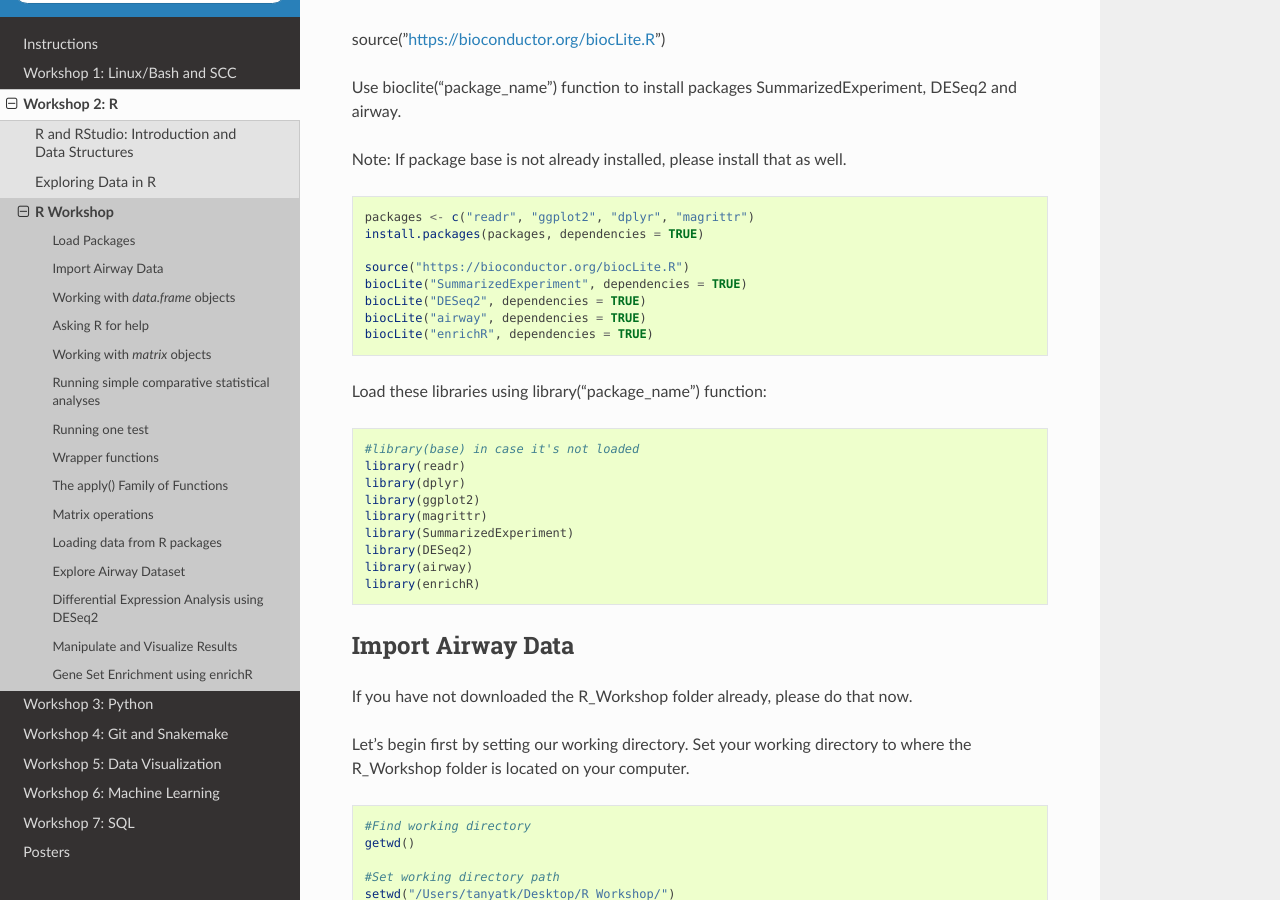
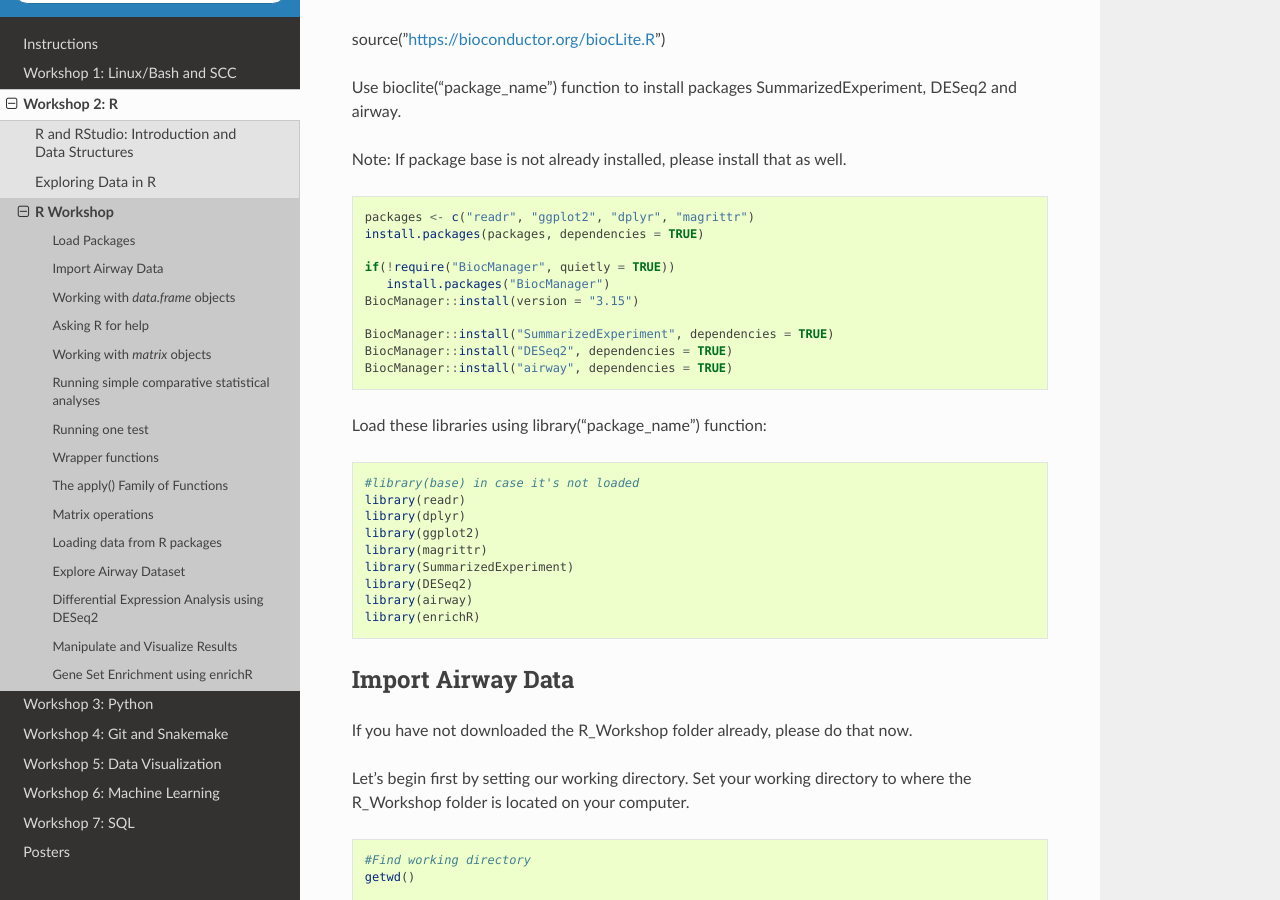
Before and after one commit to BRITE-REU/programming-workshops, a Sphinx documentation site: the page built from source/workshops/02_R/Workshop_R.rst, in a window 1280 px wide and 900 px high, scrolled down 897 px. Built offline with Sphinx 7.4.7 and the Read the Docs theme 2.0.0, drawn with Linux system fonts in a browser that asks for light colours.

Commit message:
Update commands for installing bioconductor packages
Replaced biocLite with BiocManager::install

```diff
--- a/source/workshops/02_R/Workshop_R.rst
+++ b/source/workshops/02_R/Workshop_R.rst
@@ -40,12 +40,13 @@ Note: If package base is not already installed, please install that as well.
    packages <- c("readr", "ggplot2", "dplyr", "magrittr")
    install.packages(packages, dependencies = TRUE)
 
-   source("https://bioconductor.org/biocLite.R")
-   biocLite("SummarizedExperiment", dependencies = TRUE)
-   biocLite("DESeq2", dependencies = TRUE)
-   biocLite("airway", dependencies = TRUE)
-   biocLite("enrichR", dependencies = TRUE)
+   if(!require("BiocManager", quietly = TRUE))
+      install.packages("BiocManager")
+   BiocManager::install(version = "3.15")
 
+   BiocManager::install("SummarizedExperiment", dependencies = TRUE)
+   BiocManager::install("DESeq2", dependencies = TRUE)
+   BiocManager::install("airway", dependencies = TRUE)
 
 Load these libraries using library("package_name") function:
 
```
